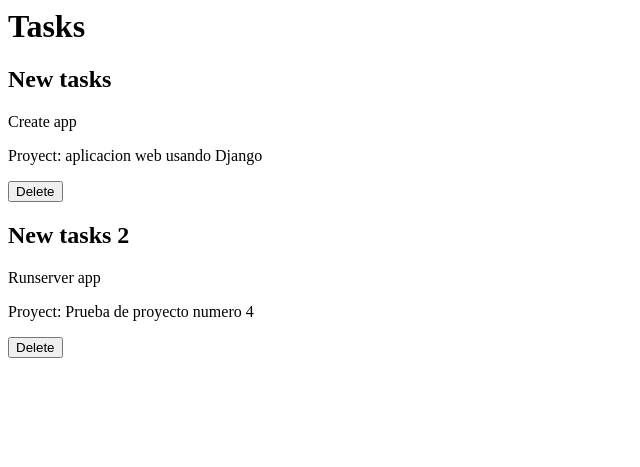
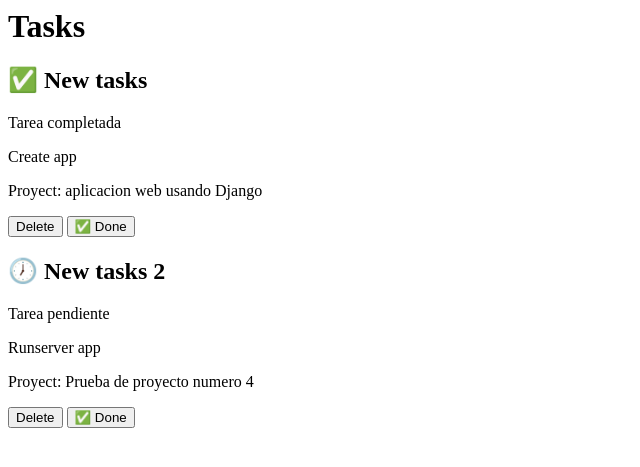
Before and after one commit to Rafaelmarinr/tasklist-django, a Django app: page /tasks/ in a window 1280 px wide. Shown: the top 467 px of the page, without its empty margins (0-640 px from the left). Run offline with Django 5.2, Linux system fonts and the light colour scheme; data comes from the database, SQL or seed files in the repository; both versions use the stored data as it was after the commit.

Commit message:
Jinja conditionals

```diff
--- a/myapp/models.py
+++ b/myapp/models.py
@@ -12,6 +12,7 @@ class Task(models.Model):
     title = models.CharField(max_length=200)
     description = models.TextField()
     proyect = models.ForeignKey(Proyect, on_delete=models.CASCADE)
+    done = models.BooleanField(default=False)
 
     def __str__(self):
         return self.title + ' - ' + self.proyect.name
--- a/myapp/templates/tasks.html
+++ b/myapp/templates/tasks.html
@@ -3,12 +3,22 @@
 {% for task in tasks %}
 
 <div>
-    <h2>{{task.title}}</h2>
+    <h2>{% if task.done == False %} 🕖 {% else %} ✅ {% endif %} {{task.title}}</h2>
+
+    {% if task.done == False %}
+    <span>Tarea pendiente</span>
+    {% else %}
+    <span>Tarea completada</span>
+    {% endif %}
+
     <p>{{task.description}}</p>
     <p>Proyect: {{task.proyect.name}}</p>
     <button>
         Delete
     </button>
+    <button>
+        ✅ Done
+    </button>
 </div>
 
 {% endfor %}
```
Also changed, not shown: db.sqlite3, myapp/migrations/0003_task_done.py (added).
